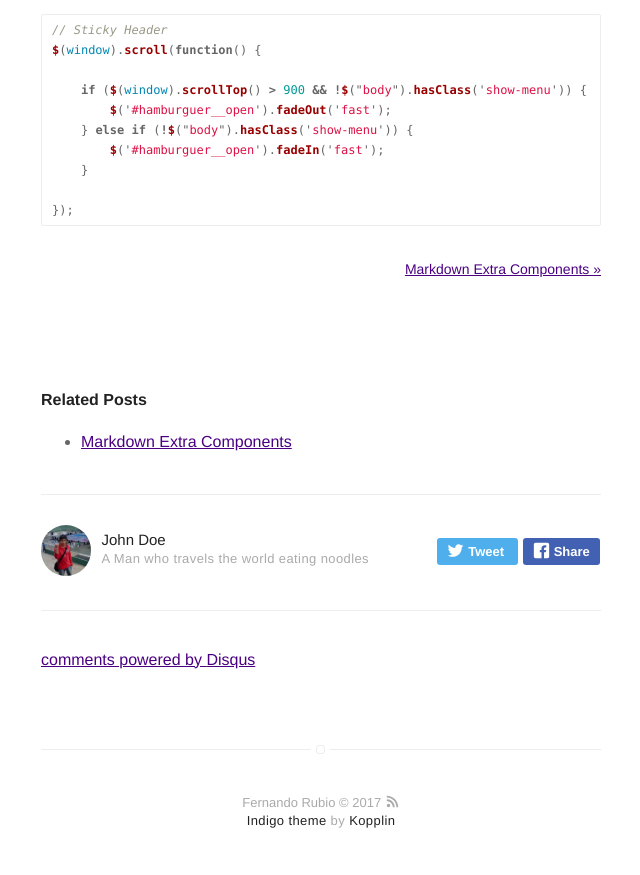
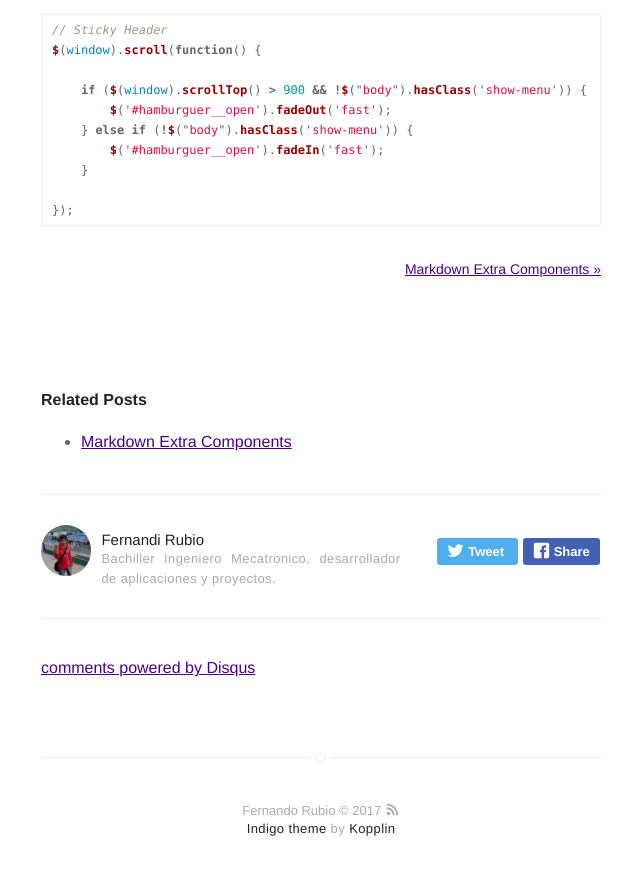
Before and after one commit to nandorrb/desarrollo_de_aplicaciones, a Jekyll site: the page built from _posts/2016-02-24-markdown-common-elements.markdown, in a window 1280 px wide and 900 px high, scrolled down 5577 px. Shown: the top 875 px of the window, without its empty margins (319-959 px from the left). Built offline with Jekyll 4.4.1, drawn with Linux system fonts in a browser that asks for light colours; comment, search, counter and statistics services are not loaded.

Commit message:
Create _config.yml

```diff
--- a/_config.yml
+++ b/_config.yml
@@ -53,8 +53,8 @@ email: nando.rrb.00@gmail.com
 
 authors:
     johndoe:
-        name: John Doe
-        bio: A Man who travels the world eating noodles
+        name: Fernandi Rubio
+        bio: Bachiller Ingeniero Mecatronico, desarrollador de aplicaciones y proyectos.
         external-image: false
         picture: assets/images/download.jpeg
         #twitter: johndoe
```
